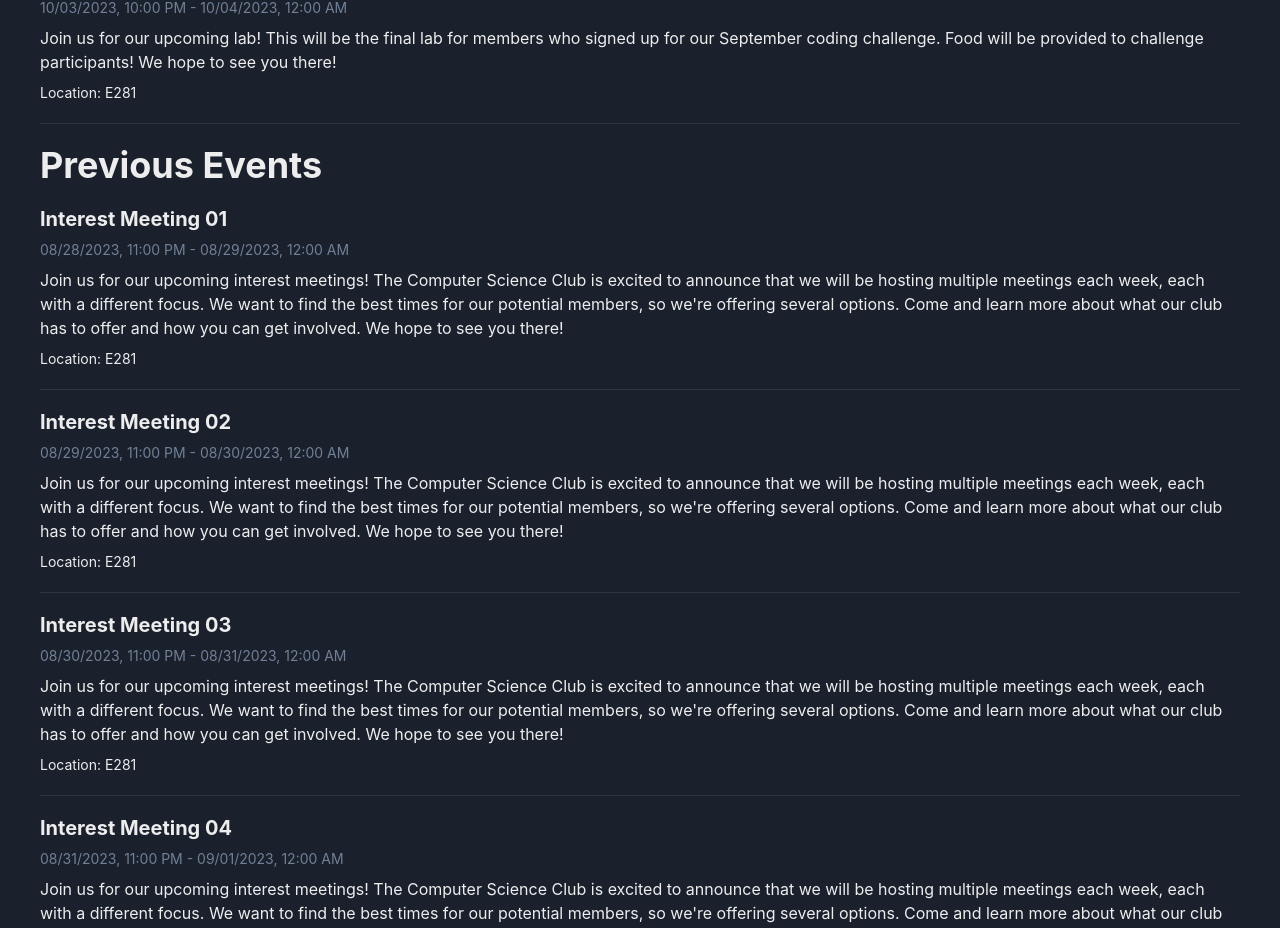
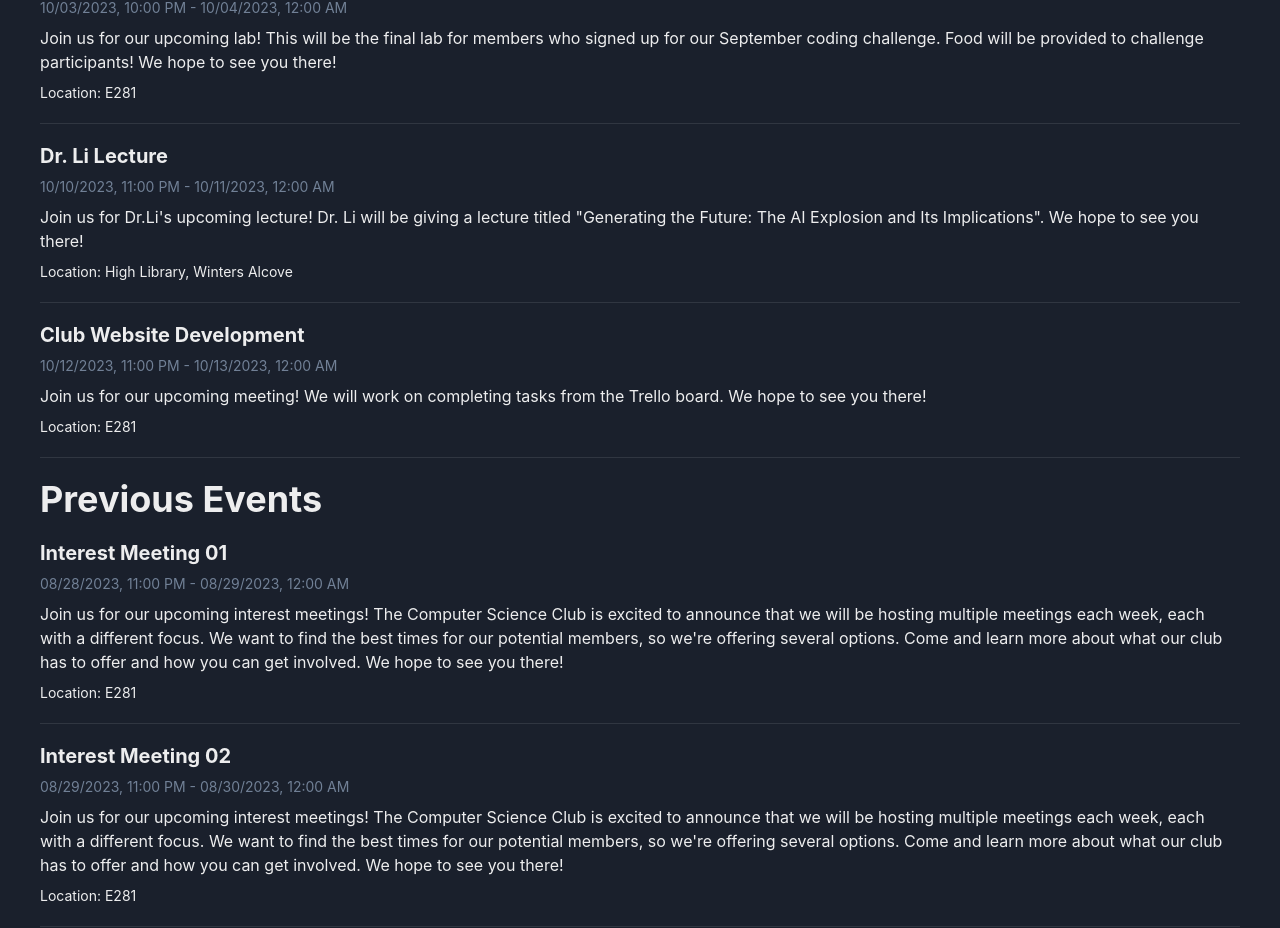
Before and after one commit to Etown-Computer-Science-Club/csclub_website, a React (Vite) app in the folder client/: page / in a window 1280 px wide. Shown: the part 1693-2621 px from the top of the page. Built offline with nearby package versions, Linux system fonts and the light colour scheme; the HTML template or start-up script is replaced by a standard one.

Commit message:
Adding events for week10/8. Dr Li lecture+site dev

```diff
--- a/client/src/pages/Events.jsx
+++ b/client/src/pages/Events.jsx
@@ -109,6 +109,20 @@ const events = [
     endDate: date('2023-10-03 20:00'),
     location: 'E281',
   },
+  {
+    name: 'Dr. Li Lecture',
+    description: 'Join us for Dr.Li\'s upcoming lecture! Dr. Li will be giving a lecture titled \"Generating the Future: The AI Explosion and Its Implications\". We hope to see you there!',
+    startDate: date('2023-10-10 19:00'),
+    endDate: date('2023-10-10 20:00'),
+    location: 'High Library, Winters Alcove',
+  },
+  {
+    name: 'Club Website Development',
+    description: 'Join us for our upcoming meeting! We will work on completing tasks from the Trello board. We hope to see you there!',
+    startDate: date('2023-10-12 19:00'),
+    endDate: date('2023-10-12 20:00'),
+    location: 'E281',
+  },
 ].sort((a, b) => a.startDate - b.startDate);
 
 function Events() {
```
